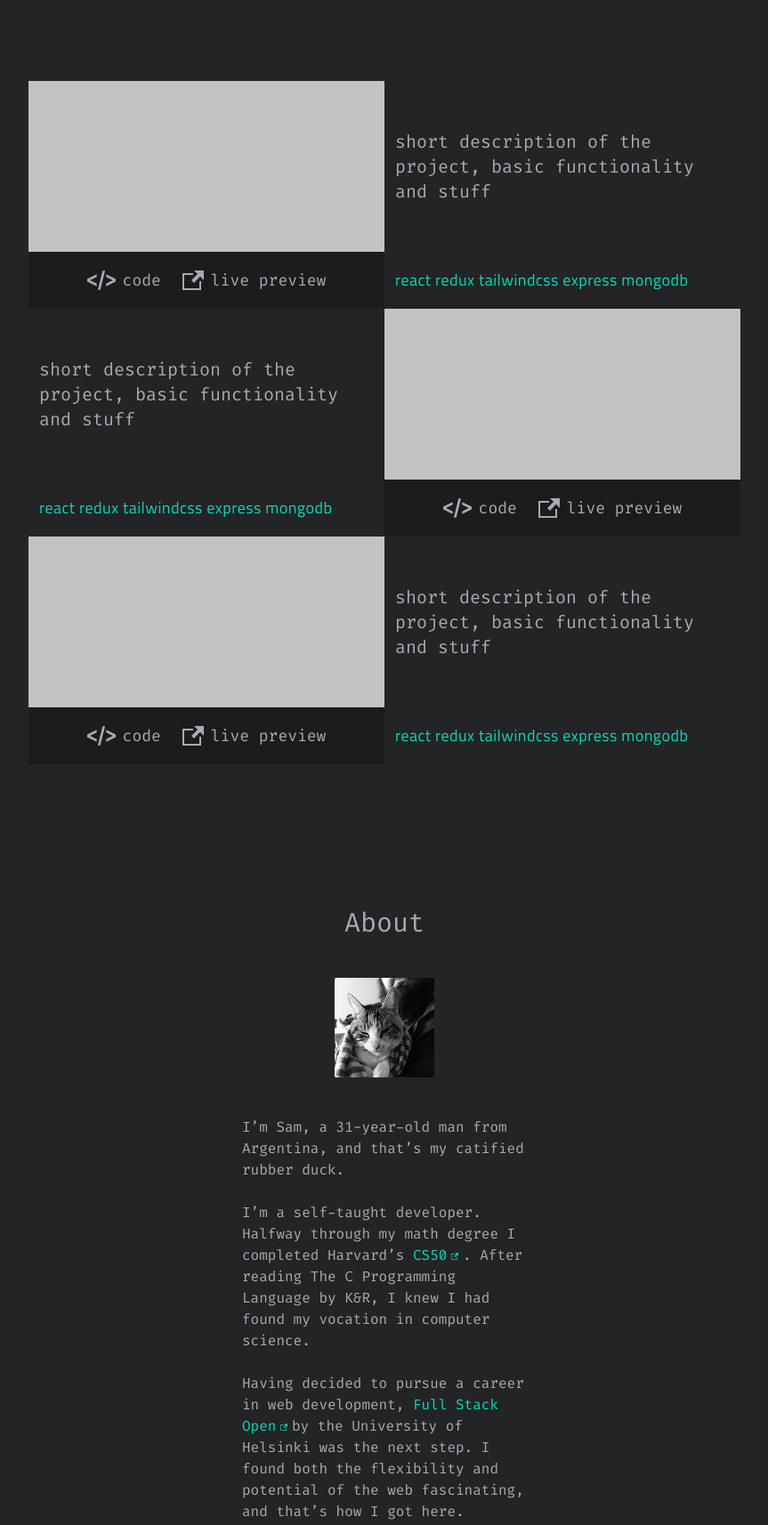
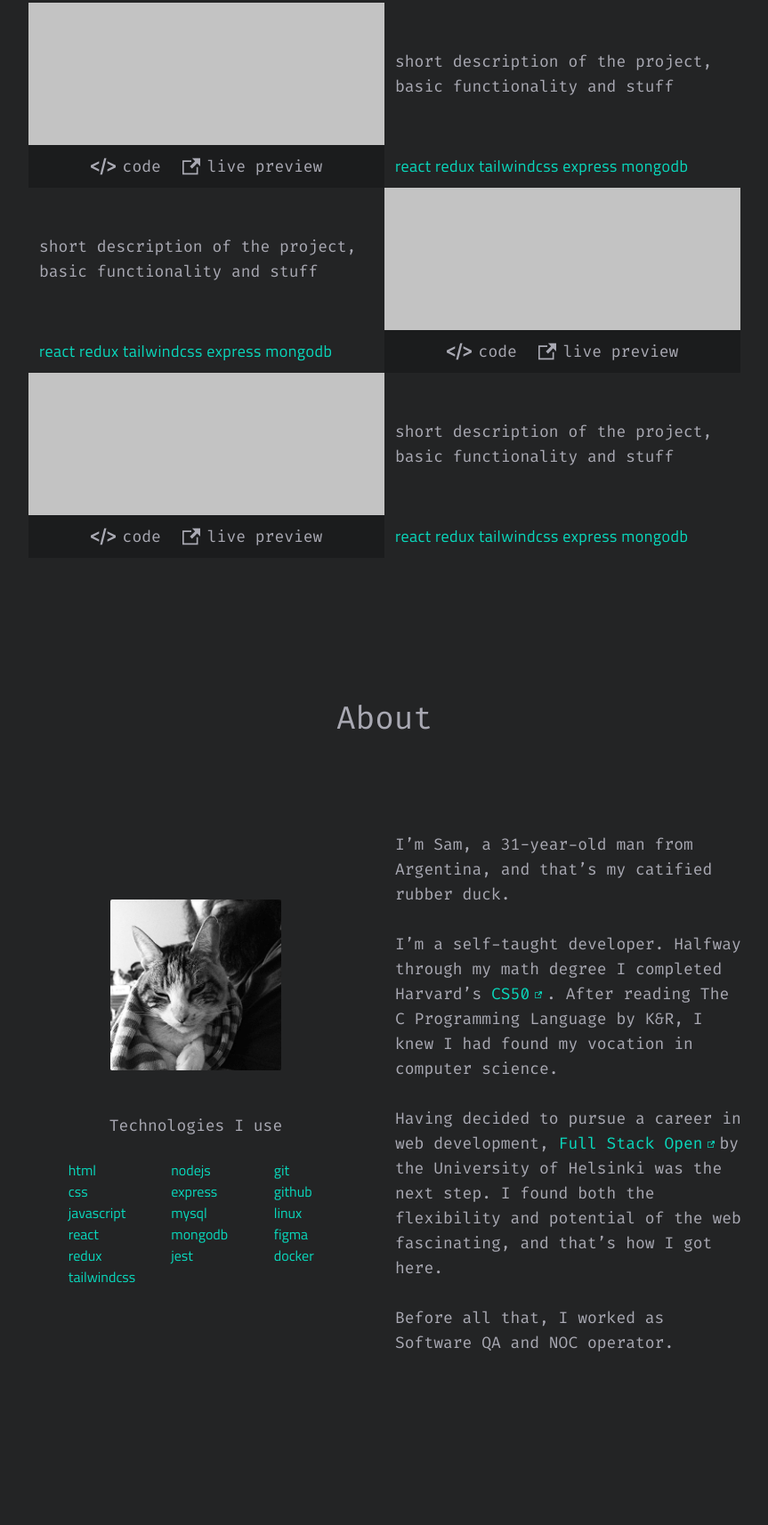
Before and after one commit to samnj/portfolio-website, a website: page public/index.html in a window 1280 px wide. Shown: the part 1013-2727 px from the top of the page at 89% size, without its empty margins (208-1071 px from the left). Drawn offline with Linux system fonts and the light colour scheme.

Commit message:
ready for release

```diff
--- a/public/index.html
+++ b/public/index.html
@@ -3,6 +3,7 @@
   <head>
     <meta charset="UTF-8" />
     <meta name="viewport" content="width=device-width, initial-scale=1.0" />
+    <title>Samir Najul - Full-Stack Web Dev</title>
     <link href="./styles.css" rel="stylesheet" />
     <link rel="preconnect" href="https://fonts.googleapis.com" />
     <link rel="preconnect" href="https://fonts.gstatic.com" crossorigin />
@@ -17,12 +18,12 @@
     <script src="main.js" type="module" async></script>
   </head>
 
-  <body class="bg-background text-primary font-fira px-2">
-    <div class="relative mx-auto w-80 lg:w-full">
+  <body class="bg-background text-primary font-fira">
+    <div class="mx-auto">
       <div
         class="bg-background fixed top-0 left-0 right-0 z-10 mx-auto px-2 drop-shadow-md"
       >
-        <nav class="my-4 mx-auto max-w-md lg:my-4 lg:max-w-2xl">
+        <nav class="my-4 mx-auto max-w-md">
           <ul
             class="nav-list flex items-center justify-around text-base lg:justify-center lg:gap-10 lg:text-xl"
           >
@@ -44,16 +45,16 @@
 
       <header
         id="home"
-        class="relative mx-auto flex h-screen w-80 flex-col items-center justify-center pt-14 lg:w-[50rem]"
+        class="relative mx-auto flex h-screen max-w-md flex-col items-center justify-center pt-14 lg:max-w-md"
       >
         <div class="flex grow-[2] items-center justify-center">
-          <h1 data-name="home" class="intersection text-4xl lg:text-6xl">
+          <h1 data-name="home" class="intersection text-4xl lg:text-5xl">
             Samir Najul
           </h1>
         </div>
 
         <div
-          class="flex w-[22rem] grow-[3] items-start justify-center lg:w-[28rem] lg:text-xl"
+          class="flex max-w-[21rem] grow-[3] items-start justify-center lg:max-w-[24rem] lg:pl-3 lg:text-lg"
         >
           <p>
             <span class="text-secondary">sam@HAL:~$</span> cat short-intro<br />
@@ -67,9 +68,13 @@
             </span>
           </p>
         </div>
-        <a class="absolute right-1 top-[85vh] lg:right-20" href="#projects">
+        <a
+          title="go to projects"
+          class="absolute right-5 top-[85vh]"
+          href="#projects"
+        >
           <svg
-            class="fill-primary hover:fill-primary-hover h-8 w-8 lg:h-12 lg:w-12"
+            class="fill-primary hover:fill-primary-hover h-8 w-8 lg:h-10 lg:w-10"
             xmlns="http://www.w3.org/2000/svg"
             viewBox="0 0 24 24"
           >
@@ -83,21 +88,21 @@
       <main>
         <section
           id="projects"
-          class="mx-auto flex w-80 flex-col items-center justify-center gap-11 pt-20 lg:w-[50rem] lg:gap-0 lg:pt-32"
+          class="mx-auto flex max-w-[20rem] flex-col items-center justify-center gap-11 pt-20 lg:max-w-[50rem] lg:gap-0 lg:pt-28"
         >
-          <h1 data-name="projects" class="intersection text-3xl lg:text-5xl">
+          <h1 data-name="projects" class="intersection text-3xl lg:text-4xl">
             Projects
           </h1>
 
-          <div class="flex flex-col gap-3 pt-6 lg:flex-row lg:gap-0 lg:pt-32">
+          <div class="flex flex-col gap-3 pt-6 lg:flex-row lg:gap-0 lg:pt-16">
             <div class="flex flex-col gap-3 lg:order-2 lg:w-[25rem] lg:gap-0">
-              <div class="flex items-center lg:h-48 lg:px-3">
-                <p class="lg:text-xl">
+              <div class="flex items-center lg:h-40 lg:px-3">
+                <p class="lg:text-lg">
                   short description of the project, basic functionality and
                   stuff
                 </p>
               </div>
-              <div class="flex items-center lg:h-16 lg:pl-3">
+              <div class="flex items-center lg:h-12 lg:pl-3">
                 <p
                   class="font-titillium text-secondary lg:text-lg lg:tracking-wide"
                 >
@@ -109,16 +114,16 @@
               class="flex w-64 justify-center gap-5 lg:w-[25rem] lg:flex-col lg:gap-0"
             >
               <img
-                class="hidden h-48 w-[25rem] lg:block"
+                class="hidden h-40 w-[25rem] lg:block"
                 src="./img/project_placeholder.png"
               />
               <div
-                class="lg:bg-footer flex items-center gap-6 lg:h-16 lg:justify-center lg:text-lg"
+                class="lg:bg-footer flex items-center gap-6 lg:h-12 lg:justify-center lg:text-lg"
               >
                 <a href="">
                   <span class="flex items-center gap-1 lg:gap-2">
                     <svg
-                      class="fill-primary h-6 w-6 lg:h-8 lg:w-8"
+                      class="fill-primary h-6 w-6 lg:h-7 lg:w-7"
                       xmlns="http://www.w3.org/2000/svg"
                       viewBox="0 0 24 24"
                     >
@@ -132,7 +137,7 @@
                 <a href="">
                   <span class="flex items-center gap-1 lg:gap-2">
                     <svg
-                      class="fill-primary h-4 w-4 lg:h-6 lg:w-6"
+                      class="fill-primary h-4 w-4 lg:h-5 lg:w-5"
                       xmlns="http://www.w3.org/2000/svg"
                       viewBox="0 0 24 24"
                     >
@@ -149,13 +154,13 @@
 
           <div class="flex flex-col gap-3 pt-6 lg:flex-row lg:gap-0 lg:pt-0">
             <div class="flex flex-col gap-3 lg:w-[25rem] lg:gap-0">
-              <div class="flex items-center lg:h-48 lg:px-3">
-                <p class="lg:text-xl">
+              <div class="flex items-center lg:h-40 lg:px-3">
+                <p class="lg:text-lg">
                   short description of the project, basic functionality and
                   stuff
                 </p>
               </div>
-              <div class="flex items-center lg:h-16 lg:pl-3">
+              <div class="flex items-center lg:h-12 lg:pl-3">
                 <p
                   class="font-titillium text-secondary lg:text-lg lg:tracking-wide"
                 >
@@ -167,16 +172,16 @@
               class="flex w-64 justify-center gap-5 lg:order-2 lg:w-[25rem] lg:flex-col lg:gap-0"
             >
               <img
-                class="hidden h-48 w-[25rem] lg:block"
+                class="hidden h-40 w-[25rem] lg:block"
                 src="./img/project_placeholder.png"
               />
               <div
-                class="lg:bg-footer flex items-center gap-6 lg:h-16 lg:justify-center lg:text-lg"
+                class="lg:bg-footer flex items-center gap-6 lg:h-12 lg:justify-center lg:text-lg"
               >
                 <a href="">
                   <span class="flex items-center gap-1 lg:gap-2">
                     <svg
-                      class="fill-primary h-6 w-6 lg:h-8 lg:w-8"
+                      class="fill-primary h-6 w-6 lg:h-7 lg:w-7"
                       xmlns="http://www.w3.org/2000/svg"
                       viewBox="0 0 24 24"
                     >
@@ -190,7 +195,7 @@
                 <a href="">
                   <span class="flex items-center gap-1 lg:gap-2">
                     <svg
-                      class="fill-primary h-4 w-4 lg:h-6 lg:w-6"
+                      class="fill-primary h-4 w-4 lg:h-5 lg:w-5"
                       xmlns="http://www.w3.org/2000/svg"
                       viewBox="0 0 24 24"
                     >
@@ -207,13 +212,13 @@
 
           <div class="flex flex-col gap-3 pt-6 lg:flex-row lg:gap-0 lg:pt-0">
             <div class="flex flex-col gap-3 lg:order-2 lg:w-[25rem] lg:gap-0">
-              <div class="flex items-center lg:h-48 lg:px-3">
-                <p class="lg:text-xl">
+              <div class="flex items-center lg:h-40 lg:px-3">
+                <p class="lg:text-lg">
                   short description of the project, basic functionality and
                   stuff
                 </p>
               </div>
-              <div class="flex items-center lg:h-16 lg:pl-3">
+              <div class="flex items-center lg:h-12 lg:pl-3">
                 <p
                   class="font-titillium text-secondary lg:text-lg lg:tracking-wide"
                 >
@@ -225,16 +230,16 @@
               class="flex w-64 justify-center gap-5 lg:w-[25rem] lg:flex-col lg:gap-0"
             >
               <img
-                class="hidden h-48 w-[25rem] lg:block"
+                class="hidden h-40 w-[25rem] lg:block"
                 src="./img/project_placeholder.png"
               />
               <div
-                class="lg:bg-footer flex items-center gap-6 lg:h-16 lg:justify-center lg:text-lg"
+                class="lg:bg-footer flex items-center gap-6 lg:h-12 lg:justify-center lg:text-lg"
               >
                 <a href="">
                   <span class="flex items-center gap-1 lg:gap-2">
                     <svg
-                      class="fill-primary h-6 w-6 lg:h-8 lg:w-8"
+                      class="fill-primary h-6 w-6 lg:h-7 lg:w-7"
                       xmlns="http://www.w3.org/2000/svg"
                       viewBox="0 0 24 24"
                     >
@@ -248,7 +253,7 @@
                 <a href="">
                   <span class="flex items-center gap-1 lg:gap-2">
                     <svg
-                      class="fill-primary h-4 w-4 lg:h-6 lg:w-6"
+                      class="fill-primary h-4 w-4 lg:h-5 lg:w-5"
                       xmlns="http://www.w3.org/2000/svg"
                       viewBox="0 0 24 24"
                     >
@@ -266,20 +271,29 @@
 
         <section
           id="about"
-          class="mx-auto flex w-80 flex-col items-center justify-center gap-11 pt-40"
+          class="mx-auto flex max-w-[20rem] flex-col items-center gap-11 pt-40 lg:max-w-full"
         >
-          <h1 data-name="about" class="intersection text-3xl">About</h1>
-          <img class="h-28 w-28 rounded-sm" src="./img/izumi.png" />
-          <div class="">
+          <h1 data-name="about" class="intersection text-3xl lg:text-4xl">
+            About
+          </h1>
+
+          <div
+            class="flex flex-col items-center justify-center gap-11 lg:flex-row lg:gap-8 lg:pt-16"
+          >
+            <img class="h-28 w-28 rounded-sm lg:hidden" src="./img/izumi.png" />
+            <div class="lg:order-2 lg:max-w-[24.5rem] lg:text-lg">
               <p>
-              I’m Sam, a 31-year-old man from Argentina, and that’s my catified
-              rubber duck.
+                I’m Sam, a 31-year-old man from Argentina, and that’s my
+                catified rubber duck.
               </p>
               <br />
               <p>
                 I’m a self-taught developer. Halfway through my math degree I
                 completed Harvard’s
-              <a href="https://cs50.harvard.edu/college/2022/spring/"
+                <a
+                  title="CS50 website"
+                  href="https://cs50.harvard.edu/college/2022/spring/"
+                  target="_blank"
                   ><span class="text-secondary">CS50</span>
                   <svg
                     class="fill-secondary ml-[-5px] mr-[5px] inline-block h-2 w-2"
@@ -295,8 +309,10 @@
               <br />
               <p>
                 Having decided to pursue a career in web development,
-
-              <a href="https://fullstackopen.com/en/about"
+                <a
+                  title="FSO website"
+                  href="https://fullstackopen.com/en/about"
+                  target="_blank"
                   ><span class="text-secondary">Full Stack Open</span>
                   <svg
                     class="fill-secondary ml-[-5px] mr-[5px] inline-block h-2 w-2"
@@ -306,50 +322,65 @@
                     <path
                       d="M21 13v10h-21v-19h12v2h-10v15h17v-8h2zm3-12h-10.988l4.035 4-6.977 7.07 2.828 2.828 6.977-7.07 4.125 4.172v-11z"
                     /></svg></a
-              >by the University of Helsinki was the next step. I found both the
-              flexibility and potential of the web fascinating, and that’s how I
-              got here.
+                >by the University of Helsinki was the next step. I found both
+                the flexibility and potential of the web fascinating, and that’s
+                how I got here.
               </p>
               <br />
               <p>Before all that, I worked as Software QA and NOC operator.</p>
             </div>
-          <div class="mt-6 flex flex-col items-center">
-            <h2>Technologies I use</h2>
-            <ul class="font-titillium text-secondary mt-6 columns-3">
+            <div
+              class="lg:order-1 lg:flex lg:w-96 lg:flex-col lg:items-center lg:gap-12"
+            >
+              <img
+                class="hidden h-48 w-48 rounded-sm lg:block"
+                src="./img/izumi.png"
+              />
+              <div class="flex flex-col lg:items-center">
+                <h2 class="mx-auto lg:text-lg">Technologies I use</h2>
+                <ul
+                  class="font-titillium text-secondary mt-6 columns-3 gap-10 lg:ml-5"
+                >
                   <li>html</li>
+                  <li>css</li>
+                  <li>javascript</li>
+                  <li>react</li>
+                  <li>redux</li>
+                  <li>tailwindcss</li>
                   <li>nodejs</li>
+                  <li>express</li>
+                  <li>mysql</li>
+                  <li>mongodb</li>
+                  <li>jest</li>
+                  <br />
                   <li>git</li>
-              <li>css</li>
-              <li>express</li>
                   <li>github</li>
-              <li>javascript</li>
-              <li>mysql</li>
                   <li>linux</li>
-              <li>react</li>
-              <li>mongodb</li>
                   <li>figma</li>
-              <li>redux</li>
-              <li>jest</li>
                   <li>docker</li>
-              <li>tailwindcss</li>
                 </ul>
+              </div>
+            </div>
           </div>
         </section>
 
         <section
           id="contact"
-          class="mx-auto flex h-screen w-80 flex-col items-center justify-center gap-6"
+          class="mx-auto flex h-screen flex-col items-center justify-center gap-6 lg:gap-8"
         >
-          <h1 data-name="contact" class="intersection text-4xl font-medium">
+          <h1
+            data-name="contact"
+            class="intersection text-4xl font-medium lg:text-5xl"
+          >
             Get in touch!
           </h1>
-          <address class="font-titillium text-secondary text-2xl">
+          <address class="font-titillium text-secondary text-2xl lg:text-3xl">
             <a href="mailto:sam.nj7@gmail.com">sam.nj7@gmail.com</a>
           </address>
-          <div class="flex items-center gap-4">
-            <a href="https://github.com/samnj">
+          <div class="flex items-center gap-4 lg:gap-6">
+            <a title="Github" href="https://github.com/samnj" target="_blank">
               <svg
-                class="fill-primary hover:fill-primary-hover h-8 w-8"
+                class="fill-primary hover:fill-primary-hover h-8 w-8 lg:h-9 lg:w-9"
                 xmlns="http://www.w3.org/2000/svg"
                 viewBox="0 0 24 24"
               >
@@ -359,9 +390,13 @@
               </svg>
             </a>
 
-            <a href="">
+            <a
+              title="Linkedin"
+              href="https://www.youtube.com/watch?v=dQw4w9WgXcQ"
+              target="_blank"
+            >
               <svg
-                class="fill-primary hover:fill-primary-hover h-8 w-8"
+                class="fill-primary hover:fill-primary-hover h-8 w-8 lg:h-9 lg:w-9"
                 xmlns="http://www.w3.org/2000/svg"
                 viewBox="0 0 24 24"
               >
```
Also changed, not shown: public/styles.css. Lines whose indentation alone changed are shown as unchanged.
